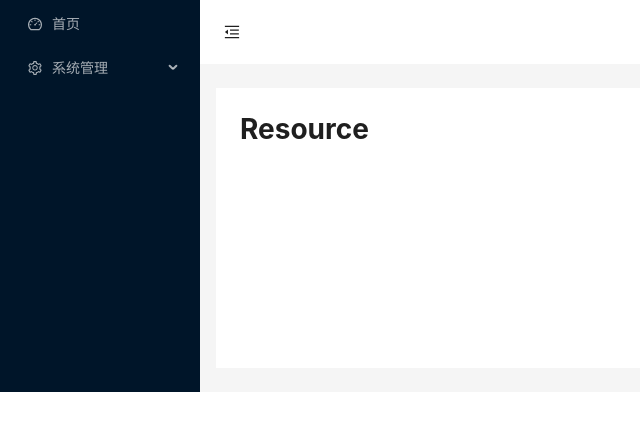
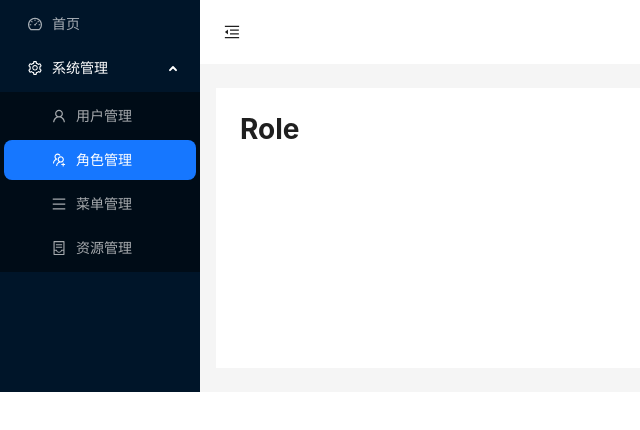
Before and after one commit to clsnull/erm, a React (Vite) app in the folder stadium-pc/: page /ums/role in a window 1280 px wide. Shown: the top 430 px of the page, without its empty margins (0-640 px from the left). Built offline with nearby package versions, Linux system fonts and the light colour scheme.

Commit message:
菜单展开

```diff
--- a/stadium-pc/src/App.jsx
+++ b/stadium-pc/src/App.jsx
@@ -7,7 +7,7 @@ import router from '@/router/index'
 function App() {
   return (
     <Provider store={store}>
-      <RouterProvider router={router}></RouterProvider>
+      <RouterProvider router={router} fallbackElement={<h1>Initial Load...</h1>}></RouterProvider>
     </Provider>
   )
 }
--- a/stadium-pc/src/pages/ums/role/role.jsx
+++ b/stadium-pc/src/pages/ums/role/role.jsx
@@ -1,6 +1,6 @@
 function Role() {
     return (
-        <h1>Resource</h1>
+        <h1>Role</h1>
     )
 }
 
--- a/stadium-pc/src/router/index.jsx
+++ b/stadium-pc/src/router/index.jsx
@@ -10,14 +10,19 @@ import Page404 from '@/pages/error/404'
 import { DashboardOutlined, UserOutlined, MenuOutlined, SettingOutlined, ContainerOutlined, UsergroupAddOutlined } from '@ant-design/icons'
 
 export const routes = [
+
     {
         path: "/",
         element: <Root />,
         errorElement: <Page404 />,
+        loader() {
+            console.log('loader')
+            return true
+        },
         children: [
             {
                 index: false,
-                path: "home",
+                path: "/home",
                 label: '首页',
                 icon: <DashboardOutlined />,
                 element: <Home />
@@ -50,13 +55,18 @@ export const routes = [
             }
         ]
     },
+
 ]
 
 const baseRoutes = [
     {
         path: '/login',
         Component: Login
-    }
+    },
+    {
+        path: "/",
+        element: <Navigate to='/home' />,
+    },
 ]
 const router = createBrowserRouter([...baseRoutes, ...routes])
 
--- a/stadium-pc/src/router/root.jsx
+++ b/stadium-pc/src/router/root.jsx
@@ -4,7 +4,7 @@ import {
     MenuUnfoldOutlined,
 } from '@ant-design/icons';
 import { Layout, Menu, Button, theme } from 'antd';
-import { Outlet, useNavigate } from 'react-router-dom';
+import { Outlet, useNavigate, useLocation } from 'react-router-dom';
 const { Header, Sider, Content } = Layout;
 import { routes } from '@/router/index'
 
@@ -31,12 +31,16 @@ const Index = () => {
     function onClickMenu(e) {
         navigate(e.key)
     }
-
+    let location = useLocation()
+    const defaultSelectedKeys = location.pathname
+    const defaultOpenKeys = defaultSelectedKeys.split('/').filter(item => item).map(item => '/' + item)
     return (
         <Layout>
             <Sider trigger={null} collapsible collapsed={collapsed} theme='dark'>
                 <div className="demo-logo-vertical" />
                 <Menu
+                    defaultSelectedKeys={[defaultSelectedKeys]}
+                    defaultOpenKeys={defaultOpenKeys}
                     theme="dark"
                     mode="inline"
                     items={items}
```
